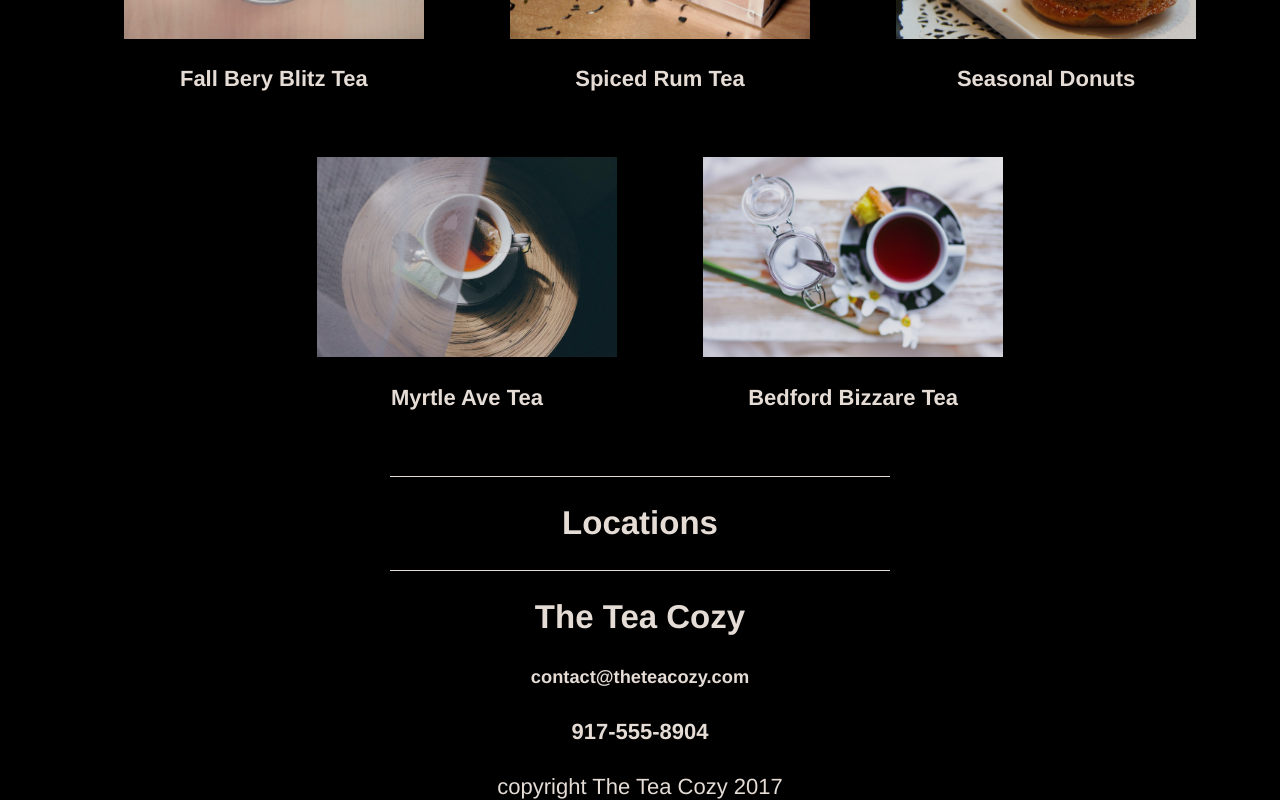
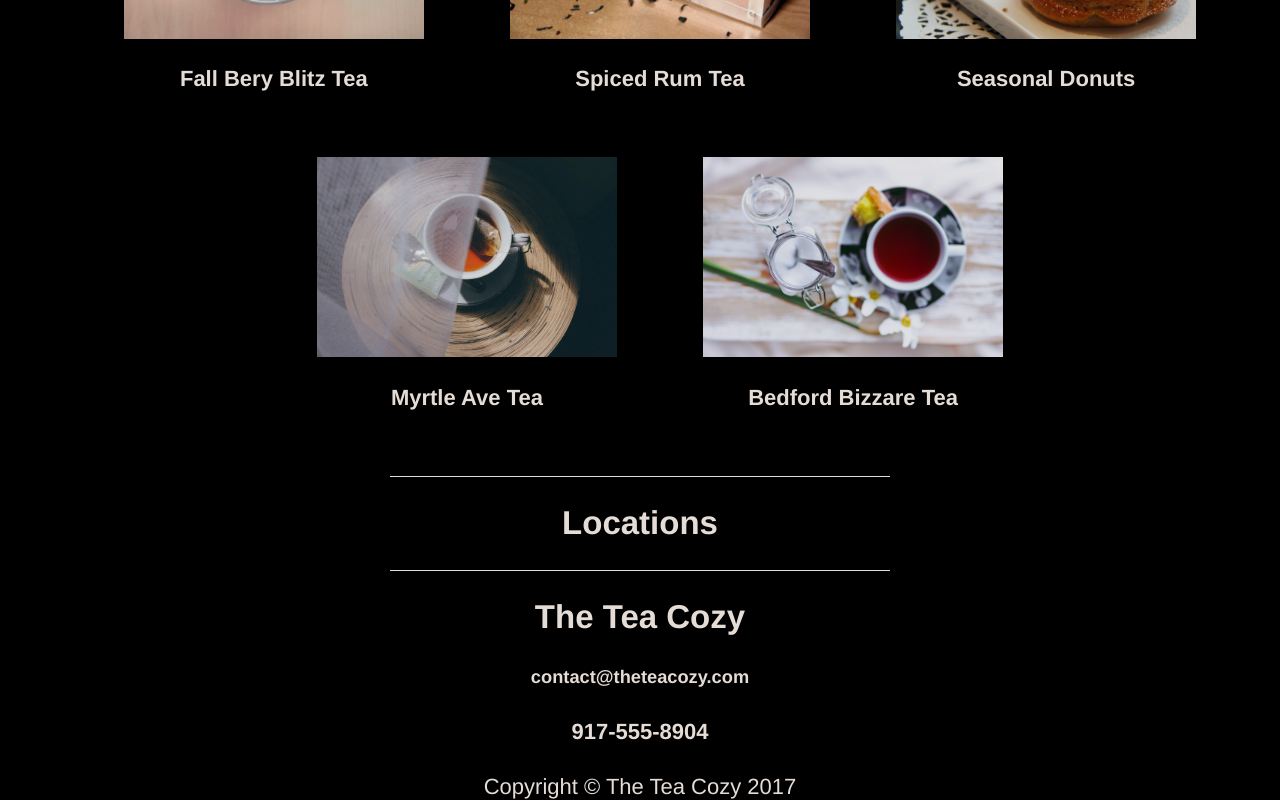
Before and after one commit to Markequalis/Codecademy-Projects, a plain HTML site: page TeaCozy/index.html in a window 1280 px wide. Shown: the part 1064-1864 px from the top of the page. Drawn offline with Linux system fonts and the light colour scheme.

Commit message:
Update index.html

```diff
--- a/TeaCozy/index.html
+++ b/TeaCozy/index.html
@@ -74,7 +74,7 @@
             </section>
         </main>
         <footer>
-            copyright The Tea Cozy 2017
+            Copyright &#169 The Tea Cozy 2017
         </footer>
     </body>
 </html>
```
